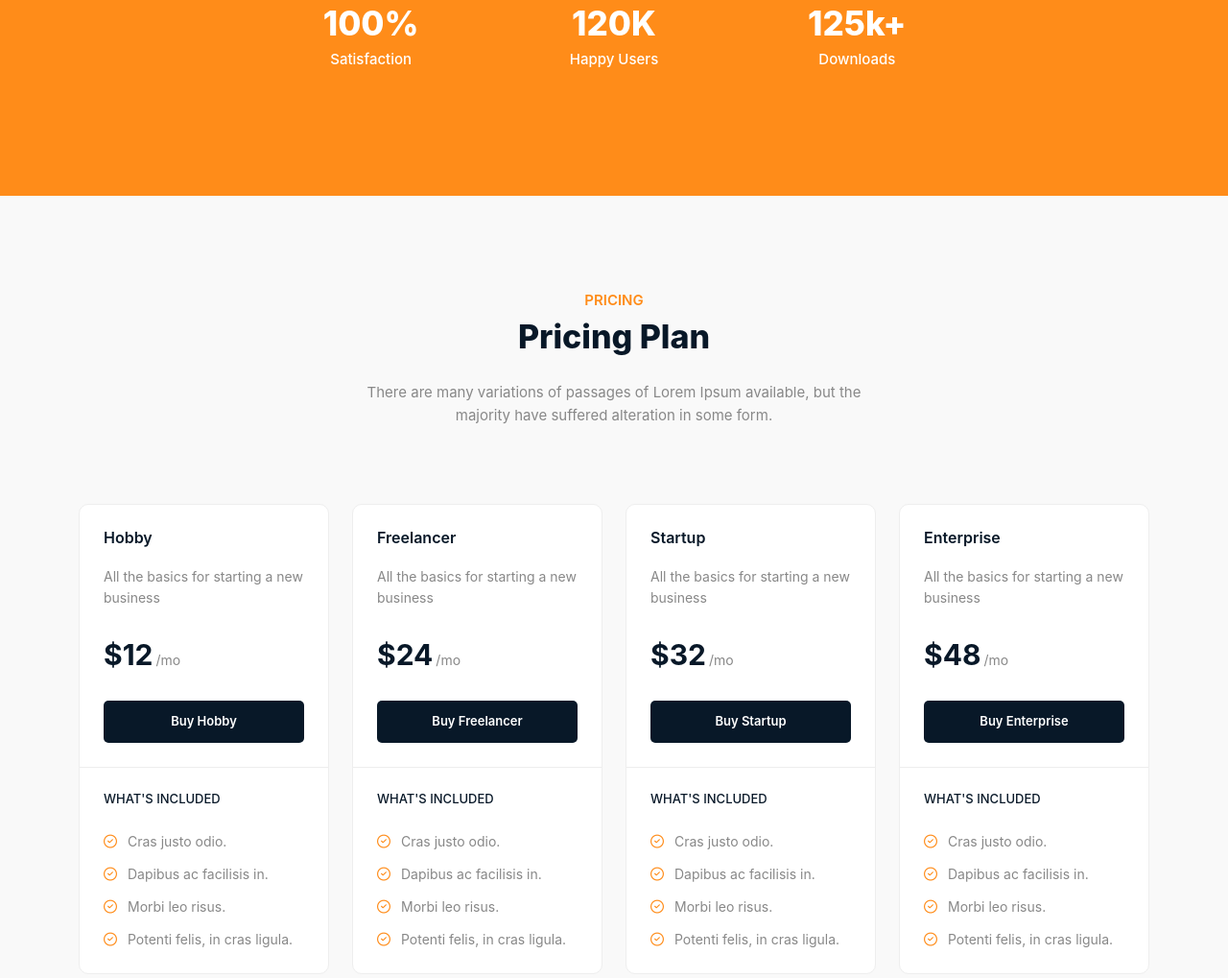
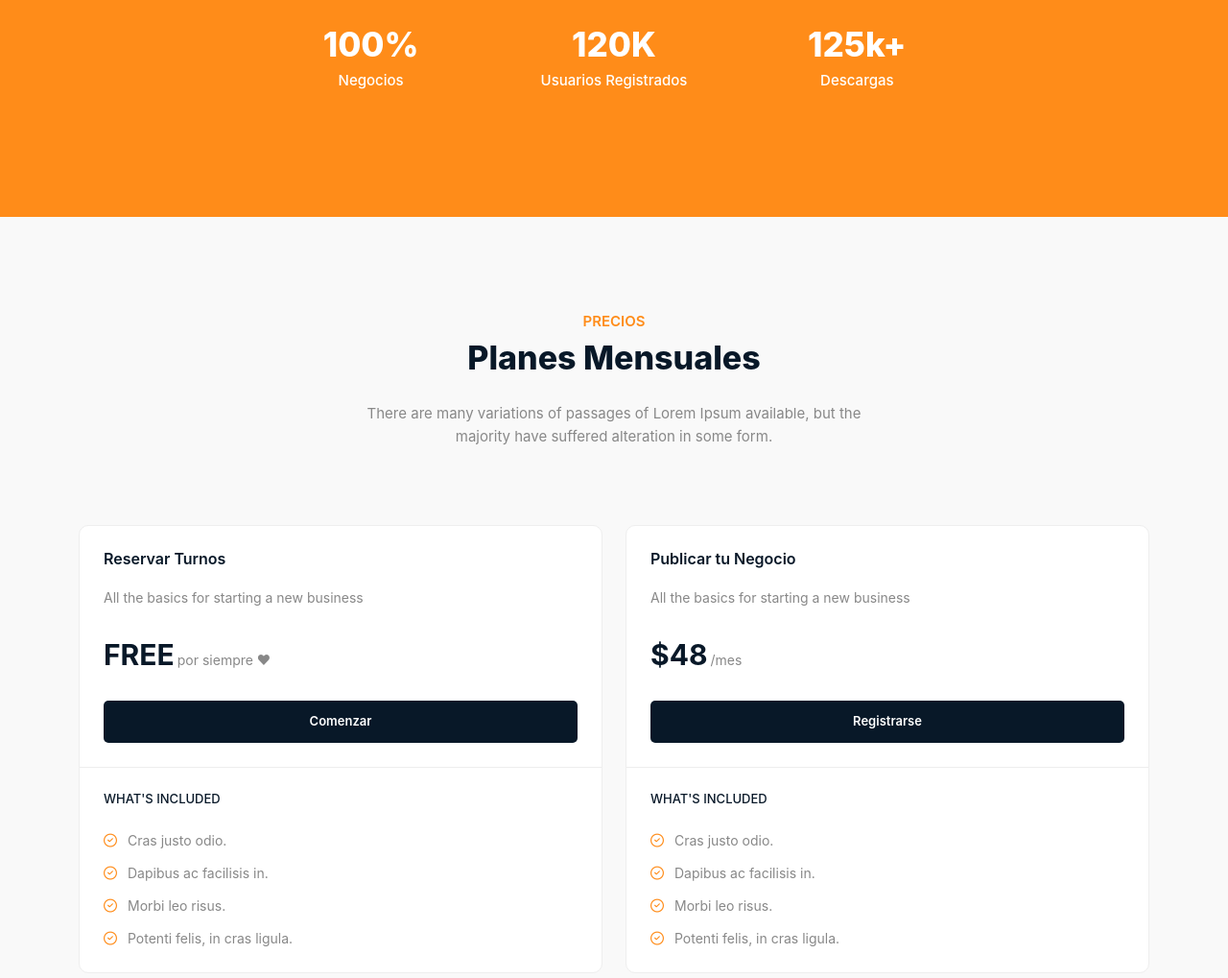
Before and after one commit to premiky/premiky.github.io, a plain HTML site: page index.html in a window 1280 px wide. Shown: the part 2084-3103 px from the top of the page at 96% size. Drawn offline with Linux system fonts and the light colour scheme.

Commit message:
Algunos Cambios en el HTML

```diff
--- a/index.html
+++ b/index.html
@@ -150,8 +150,8 @@
                 <div class="col-lg-4 col-md-6 col-12">
                     <!-- Start Single Feature -->
                     <div class="single-feature wow fadeInUp" data-wow-delay=".2s">
-                        <i class="lni lni-cloud-upload"></i>
-                        <h3>Push to Deploy</h3>
+                        <i class="lni lni-calendar"></i>
+                        <h3>Calendario</h3>
                         <p>It is a long established fact that a reader will be distracted by the readable content of a
                             page at its layout.</p>
                     </div>
@@ -161,7 +161,7 @@
                     <!-- Start Single Feature -->
                     <div class="single-feature wow fadeInUp" data-wow-delay=".4s">
                         <i class="lni lni-lock"></i>
-                        <h3>SSL Certificates</h3>
+                        <h3>Protejemos sus Datos</h3>
                         <p>It is a long established fact that a reader will be distracted by the readable content of a
                             page at its layout.</p>
                     </div>
@@ -170,8 +170,8 @@
                 <div class="col-lg-4 col-md-6 col-12">
                     <!-- Start Single Feature -->
                     <div class="single-feature wow fadeInUp" data-wow-delay=".6s">
-                        <i class="lni lni-reload"></i>
-                        <h3>Simple Queues</h3>
+                        <i class="lni lni-handshake"></i>
+                        <h3>Ganar Nuevos Clientes</h3>
                         <p>It is a long established fact that a reader will be distracted by the readable content of a
                             page at its layout.</p>
                     </div>
@@ -180,8 +180,8 @@
                 <div class="col-lg-4 col-md-6 col-12">
                     <!-- Start Single Feature -->
                     <div class="single-feature wow fadeInUp" data-wow-delay=".2s">
-                        <i class="lni lni-shield"></i>
-                        <h3>Advanced Security</h3>
+                        <i class="lni lni-stats-up"></i>
+                        <h3>Aumente sus Ventas</h3>
                         <p>It is a long established fact that a reader will be distracted by the readable content of a
                             page at its layout.</p>
                     </div>
@@ -191,7 +191,7 @@
                     <!-- Start Single Feature -->
                     <div class="single-feature wow fadeInUp" data-wow-delay=".4s">
                         <i class="lni lni-cog"></i>
-                        <h3>Powerful API</h3>
+                        <h3>Potentes Herramientas</h3>
                         <p>It is a long established fact that a reader will be distracted by the readable content of a
                             page at its layout.</p>
                     </div>
@@ -200,8 +200,8 @@
                 <div class="col-lg-4 col-md-6 col-12">
                     <!-- Start Single Feature -->
                     <div class="single-feature wow fadeInUp" data-wow-delay=".6s">
-                        <i class="lni lni-layers"></i>
-                        <h3>Database Backups</h3>
+                        <i class="lni lni-map-marker"></i>
+                        <h3>Reserva En Tu Local Cercano Favorito</h3>
                         <p>It is a long established fact that a reader will be distracted by the readable content of a
                             page at its layout.</p>
                     </div>
@@ -229,19 +229,19 @@
                         <div class="col-lg-4 col-md-4 col-12">
                             <div class="single-achievement wow fadeInUp" data-wow-delay=".2s">
                                 <h3 class="counter"><span id="secondo1" class="countup" cup-end="100">100</span>%</h3>
-                                <p>satisfaction</p>
+                                <p>Negocios</p>
                             </div>
                         </div>
                         <div class="col-lg-4 col-md-4 col-12">
                             <div class="single-achievement wow fadeInUp" data-wow-delay=".4s">
                                 <h3 class="counter"><span id="secondo2" class="countup" cup-end="120">120</span>K</h3>
-                                <p>Happy Users</p>
+                                <p>Usuarios Registrados</p>
                             </div>
                         </div>
                         <div class="col-lg-4 col-md-4 col-12">
                             <div class="single-achievement wow fadeInUp" data-wow-delay=".6s">
                                 <h3 class="counter"><span id="secondo3" class="countup" cup-end="125">125</span>k+</h3>
-                                <p>Downloads</p>
+                                <p>Descargas</p>
                             </div>
                         </div>
                     </div>
@@ -257,26 +257,26 @@
             <div class="row">
                 <div class="col-12">
                     <div class="section-title">
-                        <h3 class="wow zoomIn" data-wow-delay=".2s">pricing</h3>
-                        <h2 class="wow fadeInUp" data-wow-delay=".4s">Pricing Plan</h2>
+                        <h3 class="wow zoomIn" data-wow-delay=".2s">precios</h3>
+                        <h2 class="wow fadeInUp" data-wow-delay=".4s">Planes Mensuales</h2>
                         <p class="wow fadeInUp" data-wow-delay=".6s">There are many variations of passages of Lorem
                             Ipsum available, but the majority have suffered alteration in some form.</p>
                     </div>
                 </div>
             </div>
             <div class="row">
-                <div class="col-lg-3 col-md-6 col-12">
+                <div class="col-lg-6 col-md-6 col-12">
                     <!-- Single Table -->
                     <div class="single-table wow fadeInUp" data-wow-delay=".2s">
                         <!-- Table Head -->
                         <div class="table-head">
-                            <h4 class="title">Hobby</h4>
+                            <h4 class="title">Reservar Turnos</h4>
                             <p>All the basics for starting a new business</p>
                             <div class="price">
-                                <h2 class="amount">$12<span class="duration">/mo</span></h2>
+                                <h2 class="amount">FREE<span class="duration"> por siempre ❤</span></h2>
                             </div>
                             <div class="button">
-                                <a href="javascript:void(0)" class="btn">Buy Hobby</a>
+                                <a href="javascript:void(0)" class="btn">Comenzar</a>
                             </div>
                         </div>
                         <!-- End Table Head -->
@@ -296,80 +296,19 @@
                     </div>
                     <!-- End Single Table-->
                 </div>
-                <div class="col-lg-3 col-md-6 col-12">
-                    <!-- Single Table -->
-                    <div class="single-table wow fadeInUp" data-wow-delay=".4s">
-                        <!-- Table Head -->
-                        <div class="table-head">
-                            <h4 class="title">Freelancer</h4>
-                            <p>All the basics for starting a new business</p>
-                            <div class="price">
-                                <h2 class="amount">$24<span class="duration">/mo</span></h2>
-                            </div>
-                            <div class="button">
-                                <a href="javascript:void(0)" class="btn">Buy Freelancer</a>
-                            </div>
-                        </div>
-                        <!-- End Table Head -->
-                        <!-- Start Table Content -->
-                        <div class="table-content">
-                            <h4 class="middle-title">What's Included</h4>
-                            <!-- Table List -->
-                            <ul class="table-list">
-                                <li><i class="lni lni-checkmark-circle"></i> Cras justo odio.</li>
-                                <li><i class="lni lni-checkmark-circle"></i> Dapibus ac facilisis in.</li>
-                                <li><i class="lni lni-checkmark-circle"></i> Morbi leo risus.</li>
-                                <li><i class="lni lni-checkmark-circle"></i> Potenti felis, in cras ligula.</li>
-                            </ul>
-                            <!-- End Table List -->
-                        </div>
-                        <!-- End Table Content -->
-                    </div>
-                    <!-- End Single Table-->
-                </div>
-                <div class="col-lg-3 col-md-6 col-12">
-                    <!-- Single Table -->
-                    <div class="single-table wow fadeInUp" data-wow-delay=".6s">
-                        <!-- Table Head -->
-                        <div class="table-head">
-                            <h4 class="title">Startup</h4>
-                            <p>All the basics for starting a new business</p>
-                            <div class="price">
-                                <h2 class="amount">$32<span class="duration">/mo</span></h2>
-                            </div>
-                            <div class="button">
-                                <a href="javascript:void(0)" class="btn">Buy Startup</a>
-                            </div>
-                        </div>
-                        <!-- End Table Head -->
-                        <!-- Start Table Content -->
-                        <div class="table-content">
-                            <h4 class="middle-title">What's Included</h4>
-                            <!-- Table List -->
-                            <ul class="table-list">
-                                <li><i class="lni lni-checkmark-circle"></i> Cras justo odio.</li>
-                                <li><i class="lni lni-checkmark-circle"></i> Dapibus ac facilisis in.</li>
-                                <li><i class="lni lni-checkmark-circle"></i> Morbi leo risus.</li>
-                                <li><i class="lni lni-checkmark-circle"></i> Potenti felis, in cras ligula.</li>
-                            </ul>
-                            <!-- End Table List -->
-                        </div>
-                        <!-- End Table Content -->
-                    </div>
-                    <!-- End Single Table-->
-                </div>
-                <div class="col-lg-3 col-md-6 col-12">
+
+                <div class="col-lg-6 col-md-6 col-12">
                     <!-- Single Table -->
                     <div class="single-table wow fadeInUp" data-wow-delay=".8s">
                         <!-- Table Head -->
                         <div class="table-head">
-                            <h4 class="title">Enterprise</h4>
+                            <h4 class="title">Publicar tu Negocio</h4>
                             <p>All the basics for starting a new business</p>
                             <div class="price">
-                                <h2 class="amount">$48<span class="duration">/mo</span></h2>
+                                <h2 class="amount">$48<span class="duration">/mes</span></h2>
                             </div>
                             <div class="button">
-                                <a href="javascript:void(0)" class="btn">Buy Enterprise</a>
+                                <a href="javascript:void(0)" class="btn">Registrarse</a>
                             </div>
                         </div>
                         <!-- End Table Head -->
@@ -400,12 +339,12 @@
             <div class="row">
                 <div class="col-lg-8 offset-lg-2 col-md-12 col-12">
                     <div class="cta-content">
-                        <h2 class="wow fadeInUp" data-wow-delay=".2s">You are using free Lite <br>Version of Appvilla
+                        <h2 class="wow fadeInUp" data-wow-delay=".2s">Ya Esta Todo Listo <br>Realiza Tu Reserva Ahora
                         </h2>
                         <p class="wow fadeInUp" data-wow-delay=".4s">Please, purchase full version of the template to
                             get all pages, features and commercial license.</p>
                         <div class="button wow fadeInUp" data-wow-delay=".6s">
-                            <a href="javascript:void(0)" class="btn">Purchase Now</a>
+                            <a href="javascript:void(0)" class="btn">Entrar</a>
                         </div>
                     </div>
                 </div>
```
